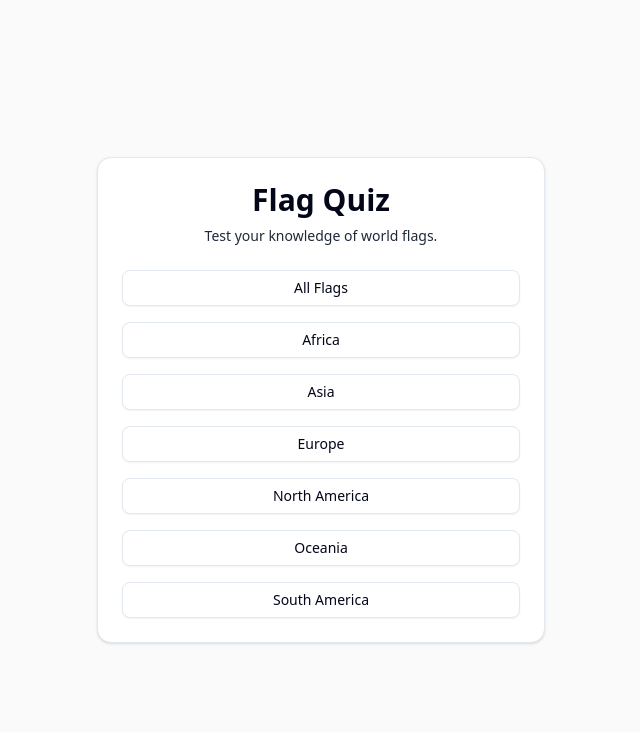
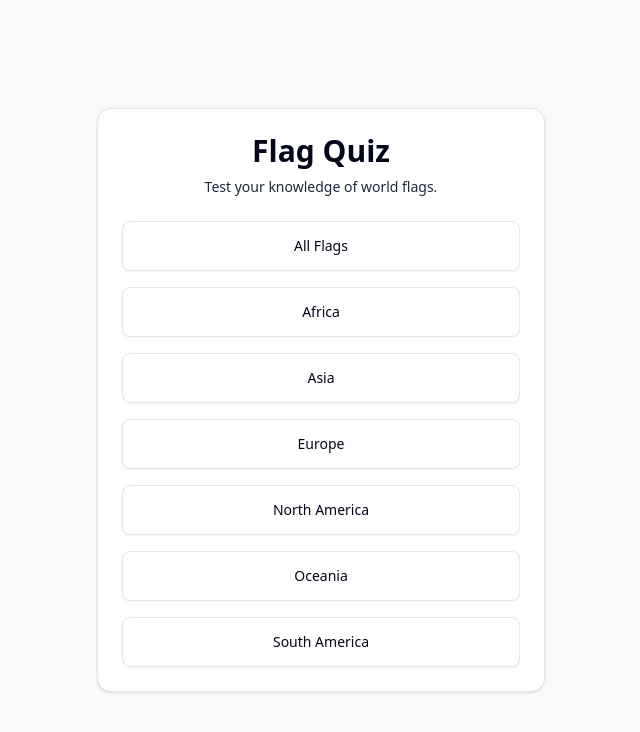
Before and after one commit to demioo/flag-quiz, a Next.js app: page / in a window 1280 px wide. Shown: the top 732 px of the page, without its empty margins (319-959 px from the left). Built offline with nearby package versions, Linux system fonts and the light colour scheme.

Commit message:
button styling and app layout

```diff
--- a/src/app/layout.tsx
+++ b/src/app/layout.tsx
@@ -27,7 +27,9 @@ export default function RootLayout({
       <body
         className={`${geistSans.variable} ${geistMono.variable} antialiased`}
       >
-        {children}
+        <div className="flex min-h-screen items-center justify-center bg-zinc-50 dark:bg-zinc-950">
+          {children}
+        </div>
       </body>
     </html>
   );
--- a/src/components/quiz/question-card.tsx
+++ b/src/components/quiz/question-card.tsx
@@ -41,7 +41,6 @@ export function QuestionCard({
   };
 
   return (
-    <div className="flex min-h-screen items-center justify-center bg-zinc-50 dark:bg-zinc-950 p-4">
     <Card className="w-full max-w-2xl">
       <CardHeader>
         <div className="flex justify-between items-center">
@@ -75,6 +74,5 @@ export function QuestionCard({
         </div>
       </CardContent>
     </Card>
-    </div>
   );
 }
--- a/src/components/quiz/results-screen.tsx
+++ b/src/components/quiz/results-screen.tsx
@@ -22,7 +22,6 @@ export function ResultsScreen({
   const percentage = Math.round((score / totalQuestions) * 100);
 
   return (
-    <div className="flex min-h-screen items-center justify-center bg-zinc-50 dark:bg-zinc-950">
     <Card className="w-full max-w-md">
       <CardHeader className="items-center">
         <CardTitle>Quiz Complete!</CardTitle>
@@ -37,15 +36,10 @@ export function ResultsScreen({
         </div>
       </CardContent>
       <CardFooter>
-          <Button
-            variant="outline"
-            onClick={handlePlayAgain}
-            className="w-full"
-          >
+        <Button variant="outline" onClick={handlePlayAgain} className="w-full">
           Play Again
         </Button>
       </CardFooter>
     </Card>
-    </div>
   );
 }
--- a/src/components/quiz/start-screen.tsx
+++ b/src/components/quiz/start-screen.tsx
@@ -15,8 +15,7 @@ type StartScreenProps = {
 
 export const StartScreen = ({ handleStart }: StartScreenProps) => {
   return (
-    <div className="flex min-h-screen items-center justify-center bg-zinc-50 dark:bg-zinc-950">
-      <Card className="w-full max-w-md">
+    <Card className="w-full max-w-md ">
       <CardHeader>
         <CardTitle className="text-center text-3xl">Flag Quiz</CardTitle>
         <CardDescription className="text-gray-800 text-center">
@@ -26,8 +25,8 @@ export const StartScreen = ({ handleStart }: StartScreenProps) => {
       <CardContent className="space-y-4 ">
         <Button
           variant="outline"
+          className="py-6 w-full"
           onClick={() => handleStart()}
-            className="w-full"
         >
           All Flags
         </Button>
@@ -35,14 +34,13 @@ export const StartScreen = ({ handleStart }: StartScreenProps) => {
           <Button
             key={continent}
             variant="outline"
+            className="py-6 w-full"
             onClick={() => handleStart({ continent })}
-              className="w-full"
           >
             {continent}
           </Button>
         ))}
       </CardContent>
     </Card>
-    </div>
   );
 };
```
Lines whose indentation alone changed are shown as unchanged.
